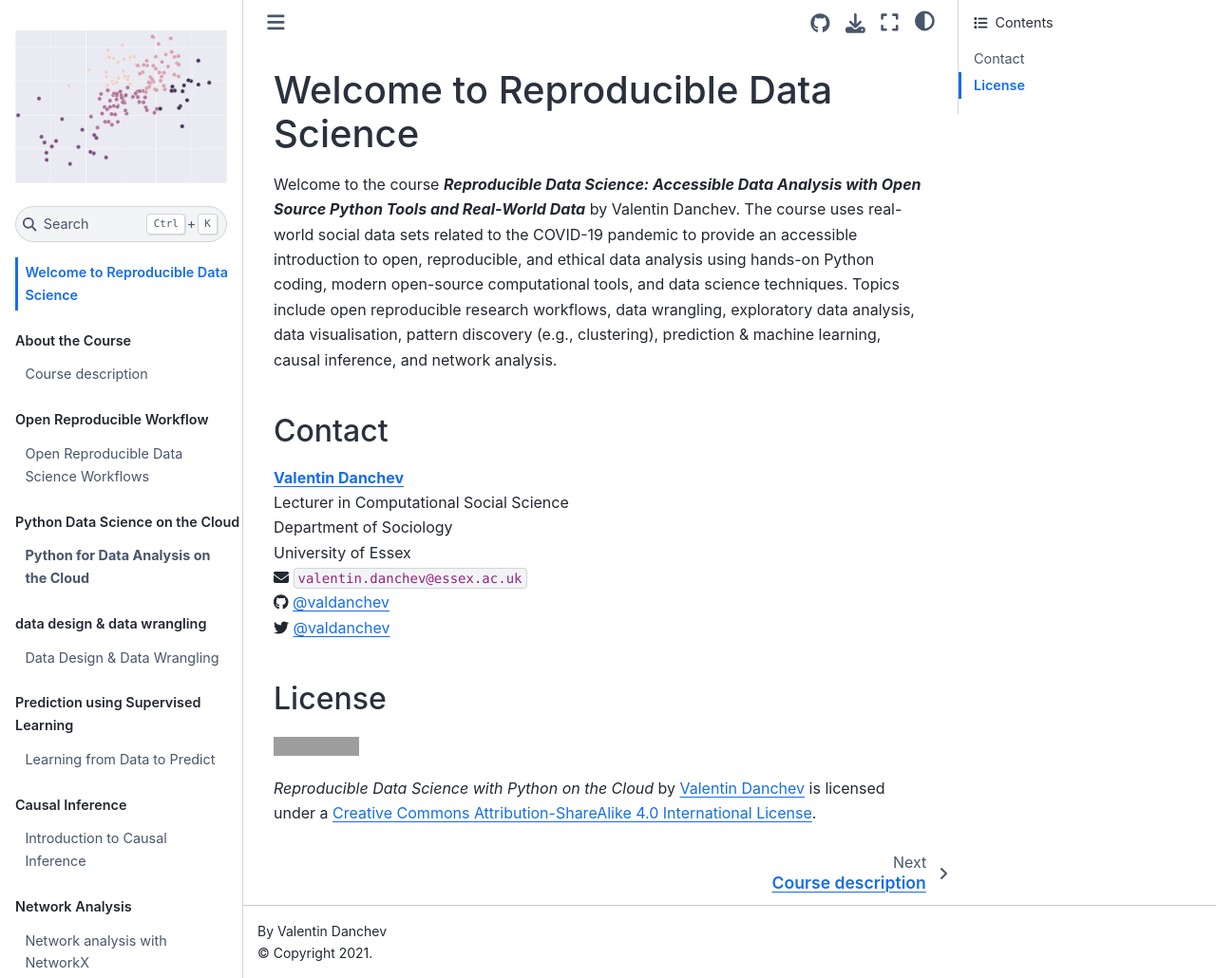
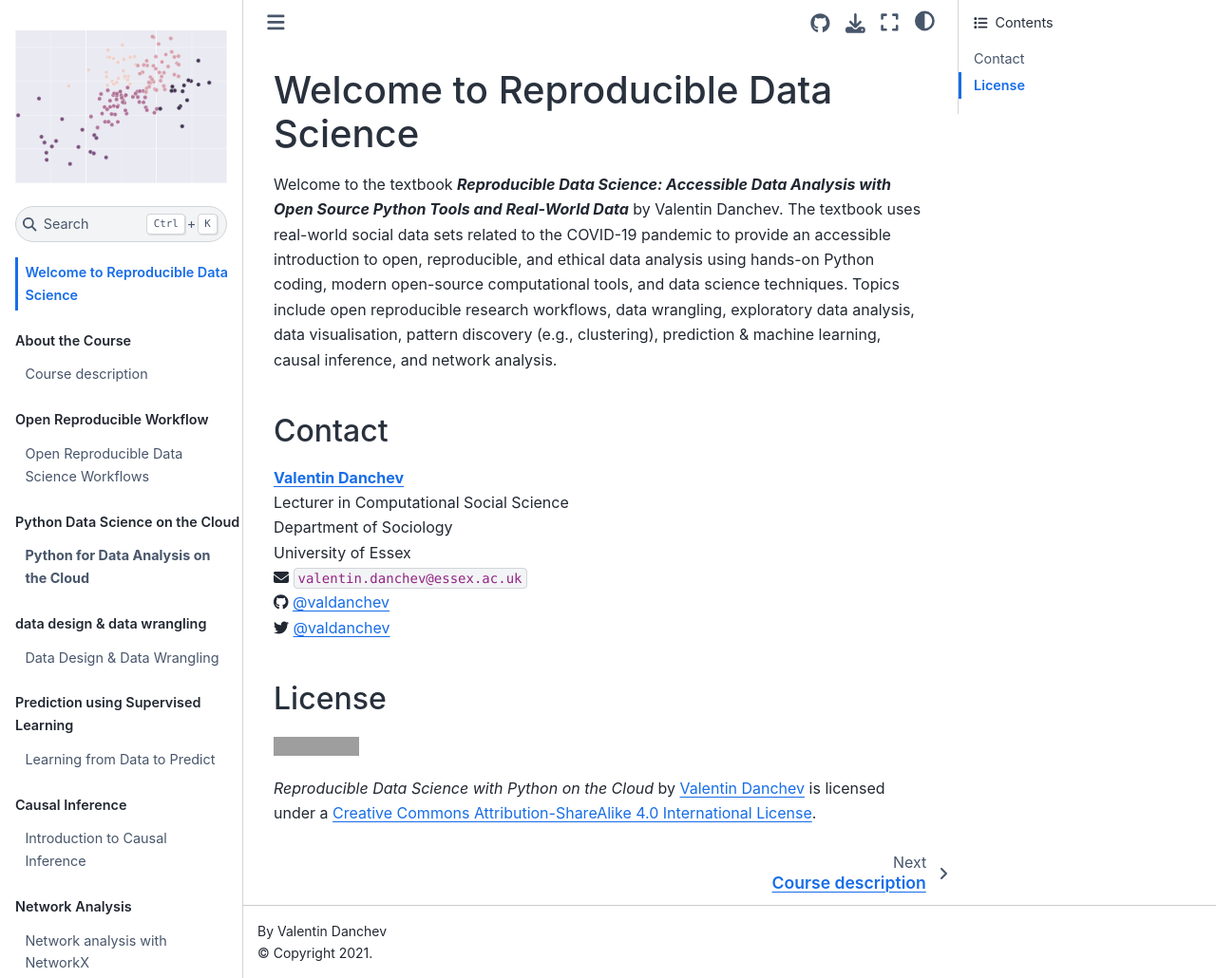
Before and after one commit to valdanchev/reproducible-data-science-python, a Jupyter Book: the page built from intro.md, in a window 1280 px wide and 1030 px high. Shown: the whole window at 95% size. Built offline with Jupyter Book 1.0.4 settings and Sphinx 7.4.7 and the Sphinx Book theme 1.1.4, drawn with Linux system fonts in a browser that asks for light colours; pages that are not in the unit, such as notebooks, are missing from menus; grey boxes are pictures that could not be loaded.

```diff
--- a/intro.md
+++ b/intro.md
@@ -1,8 +1,8 @@
 Welcome to Reproducible Data Science
 =======================
 
-Welcome to the course ***Reproducible Data Science: Accessible Data Analysis with Open
-Source Python Tools and Real-World Data*** by Valentin Danchev. The course uses real-world
+Welcome to the textbook ***Reproducible Data Science: Accessible Data Analysis with Open
+Source Python Tools and Real-World Data*** by Valentin Danchev. The textbook uses real-world
 social data sets related to the COVID-19 pandemic to provide an accessible introduction to
 open, reproducible, and ethical data analysis using hands-on Python coding, modern open-source
 computational tools, and data science techniques. Topics include open reproducible research workflows,
```
